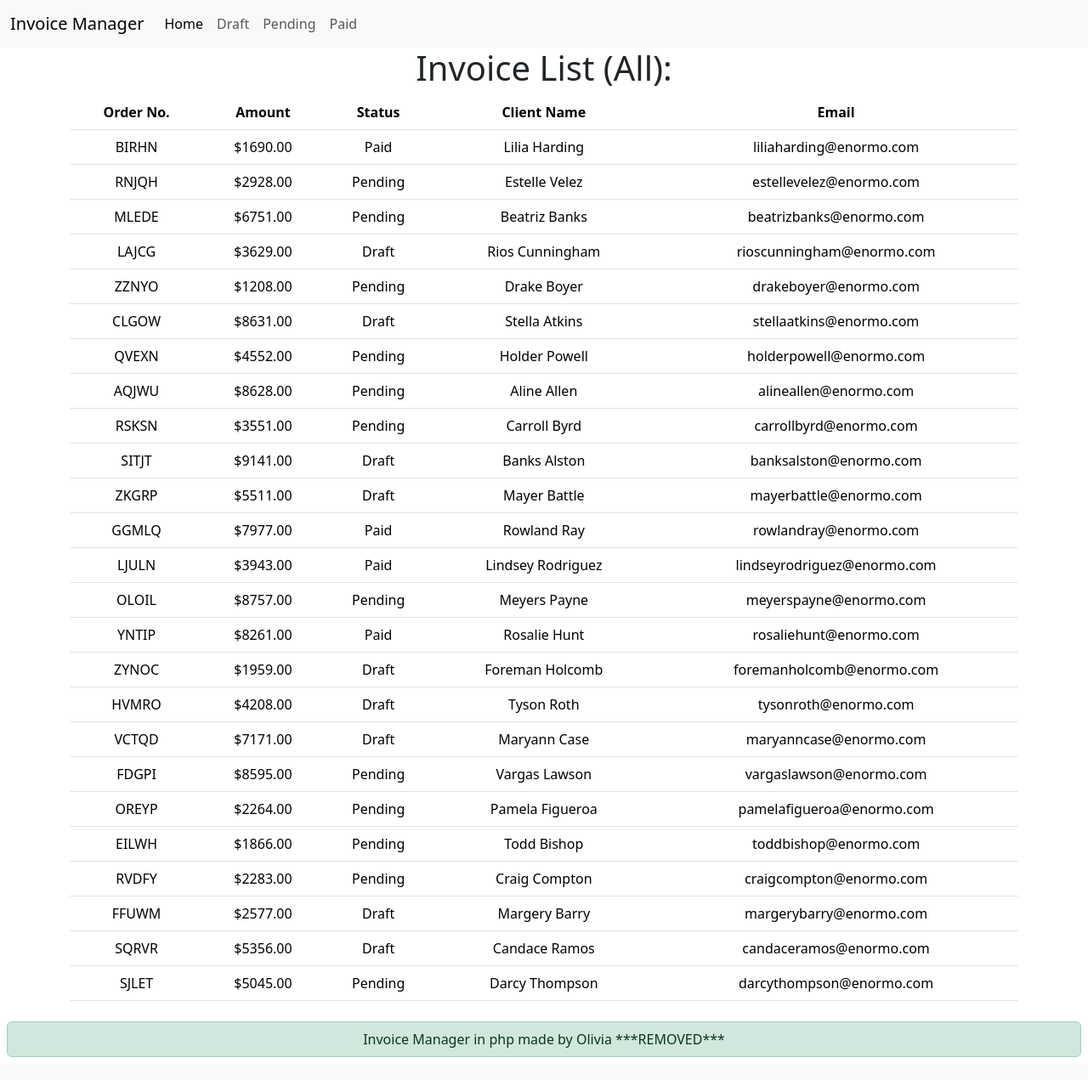
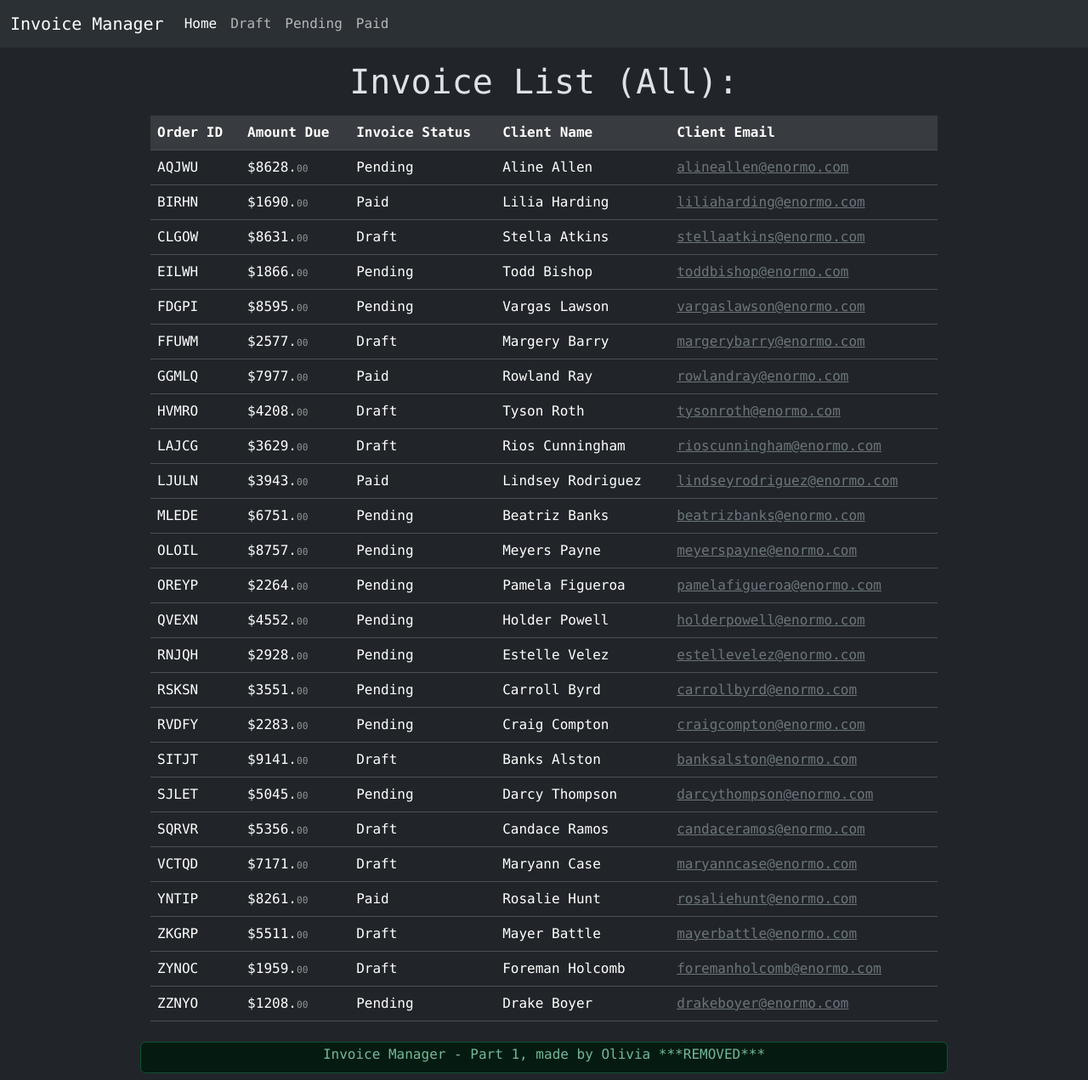
Before and after one commit to vifetch/invoice-manager, a PHP site: page /index.php in a window 1280 px wide. Shown: the whole page at 85% size. Before the commit the page ends 1244 px from the top, so only its background shows below. Run offline with PHP 8.4, Linux system fonts and the light colour scheme; data that the repository does not hold is empty.

Commit message:
Finish Part 1

```diff
--- /dev/null
+++ b/style.css
@@ -0,0 +1,28 @@
+/* General styling */
+
+
+h1 {
+    text-align: center;
+}
+
+.centsDisplay {
+    font-size: 0.7rem;
+}
+
+/* .alert-success {
+    vertical-align: middle !important;
+    line-height: normal !important;
+} could not get the footer text to be exactly vertically centered unfortunately*/
+
+/* Additional responsiveness */
+
+
+/* Hide client email and then re-center table >= 650px) */
+@media only screen and (max-width: 650px) {
+  #clientEmail {
+    display: none !important;
+  }
+  .col-10 {
+    width: 100% !important;
+  }
+}
--- a/template.php
+++ b/template.php
@@ -1,63 +1,44 @@
 <?php
-
-function pendingFilter($invoices)
-{
+function pendingFilter($invoices) {
     if ($invoices['status'] == 'pending') { // callback func for array_filter
         return true;                        // with 'pending' status
     }
 }
 
-function paidFilter($invoices)
-{
+function paidFilter($invoices) {
     if ($invoices['status'] == 'paid') {
         return true;
     }
 }
 
-function draftFilter($invoices)
-{
+function draftFilter($invoices) {
     if ($invoices['status'] == 'draft') {
         return true;
     }
 }
 
-function allFilter() // return all as true on Index.php
-{
-    return true; // jank, fix later
+function indexFilter($invoices) { // use or gates to filter all 3 invoice types
+    if ($invoices['status'] == 'pending' || 'paid' || 'draft') {
+        return true;
+    }
 }
 
+/* pull current php file name then filter it using filter_sanitize_email since it
+works and easier than making a custom filter? capitalize first letter and replace '.php' with nothing*/
+$page = str_replace('.php', '', ucwords(filter_var(($_SERVER["PHP_SELF"]), FILTER_SANITIZE_EMAIL)));
 
-/* pull current php file name then filter it using
-filter_sanitize_email since it works and is easier than
- making a custom filter? kind of jank, then uppercase first letter */
-$page = ucwords(filter_var(($_SERVER["PHP_SELF"]), FILTER_SANITIZE_EMAIL));
+$pageFunc = $page.'filter'; // find function starting in page name, set to $pageFunc
 
+$orders = array_column($invoices, 'number'); // save number column from invoices
 
-/* switch case that checks current page name to decice
-which callback function is used, previously i had the
-functions stored individually in each .php page but
-it was causing a lot of issues with redeclaration and includes */
-
-switch ($page) {
-    case 'Pending.php':
-        $currPageFilter = $pendingFilter;
-        break;
-    case 'Paid.php':
-        $currPageFilter = $paidFilter;
-        break;
-    case 'Draft.php':
-        $currPageFilter = $draftFilter;
-        break;
-    case 'Index.php':
-        $currPageFilter->allFilter;
-        // how to make $currPageFilter point to desired filter func??
-        break;
-}
+/* sort all invoices data alphabetically by order id (check DB to make
+sure this doesn't take up a bunch of resources */
+array_multisort($orders, SORT_ASC, SORT_STRING, $invoices);
 
 ?>
 
 <!DOCTYPE html>
-<html lang="en">
+<html lang="en" data-bs-theme="dark"> <!-- fancy in dark mode -->
 
 <head>
     <meta charset="UTF-8">
@@ -65,18 +46,19 @@ switch ($page) {
     <title>Invoice Manager</title>
     <link href="https://cdn.jsdelivr.net/npm/bootstrap@5.3.8/dist/css/bootstrap.min.css" rel="stylesheet"
         integrity="sha384-sRIl4kxILFvY47J16cr9ZwB07vP4J8+LH7qKQnuqkuIAvNWLzeN8tE5YBujZqJLB" crossorigin="anonymous">
+        <link rel="stylesheet" href="style.css">
 </head>
 
 <body>
     <nav class="navbar navbar-expand-lg bg-body-tertiary">
         <div class="container-fluid">
-            <a class="navbar-brand" href="index.php">Invoice Manager</a>
-            <button class="navbar-toggler" type="button" data-bs-toggle="collapse" data-bs-target="#navbarNav"
+            <a class="navbar-brand font-monospace" href="index.php">Invoice Manager</a>
+            <button class="navbar-toggler" type="button" data-bs-toggle="collapse" data-bs-target="index.php"
                 aria-controls="navbarNav" aria-expanded="false" aria-label="Toggle navigation">
                 <span class="navbar-toggler-icon"></span>
             </button>
             <div class="collapse navbar-collapse" id="navbarNav">
-                <ul class="navbar-nav">
+                <ul class="navbar-nav font-monospace">
                     <li class="nav-item">
                         <a class="nav-link active" aria-current="page" href="index.php">Home</a>
                     </li>
@@ -95,55 +77,56 @@ switch ($page) {
     </nav>
 
 
-    <div class="container text-center">
-        <div class="row">
-            <div class="col">
-                <h1>Invoice List (<?php
-                // crap way to make it display the current page in Header
-                    if ($page == 'Index.php') {
-                        echo ucwords("All");
+    <div class="container">
+        <div class="row justify-content-md-center">
+            <div id="tableContainer" class="col col-10 table-responsive-xs">
+                <h1 class="m-3 font-monospace">Invoice List (<?php
+                    if ($page == 'Index') {
+                        echo "All";
                     } else {
                         echo str_replace('.php', '', $page);
                     }
                     ?>): </h1>
-                <table class="table">
+                <table class="table table-hover font-monospace">
                     <thead>
-                        <tr>
+                        <tr class="table-active">
                             <th scope="col">
-                                <a>Order No.</a>
+                                <a>Order ID</a>
                             </th>
                             <th scope="col">
-                                <a>Amount</a>
+                                <a>Amount Due</a>
                             </th>
                             <th scope="col">
-                                <a>Status</a>
+                                <a>Invoice Status</a>
                             </th>
                             <th scope="col">
                                 <a>Client Name</a>
                             </th>
-                            <th scope="col">
-                                <a>Email</a>
+                            <th scope="col" id="clientEmail">
+                                <a>Client Email</a>
                             </th>
                         </tr>
                     </thead>
                     <tbody>
-                        <?php foreach (array_filter($invoices, $currPageFilter) as $entry) : ?>
+                        <?php foreach (array_filter($invoices, $pageFunc) as $entry) : ?>
                             <tr scope="row">
                                 <td><?php echo ucwords($entry['number']); ?></td>
-                                <td>$<?php echo ucwords($entry['amount']); ?>.00</td>
+                                <td>$<?php echo ucwords($entry['amount']); ?>.<span class="centsDisplay text-white-50">00</span></td>
                                 <td><?php echo ucwords($entry['status']); ?></td>
                                 <td><?php echo ucwords($entry['client']); ?></td>
-                                <td><?php echo ($entry['email']); ?></td>
+                                <td id="clientEmail"> <a class="link-secondary" href="mailto:<?php echo ($entry['email']);?>"><?php echo ($entry['email']); ?></a></td>
+                                <?php endforeach; ?>
                             </tr>
                     </tbody>
-                <?php endforeach; ?>
+
                 </table>
+            </div>
+                <div class="alert alert-success p-1 m-2 col-10">
+                    <h6 class="text-center font-monospace">Invoice Manager - Part 1, made by Olivia ***REMOVED***</h6>
             </div>
         </div>
     </div>
-    <div class="alert alert-success text-center p-2 m-2" role="alert">
-        Invoice Manager in php made by Olivia ***REMOVED***
-    </div>
+
     <script src="https://cdn.jsdelivr.net/npm/bootstrap@5.3.8/dist/js/bootstrap.bundle.min.js"
         integrity="sha384-FKyoEForCGlyvwx9Hj09JcYn3nv7wiPVlz7YYwJrWVcXK/BmnVDxM+D2scQbITxI"
         crossorigin="anonymous"></script>
```
Also changed, not shown: style.php (deleted, +0 -7 lines).
